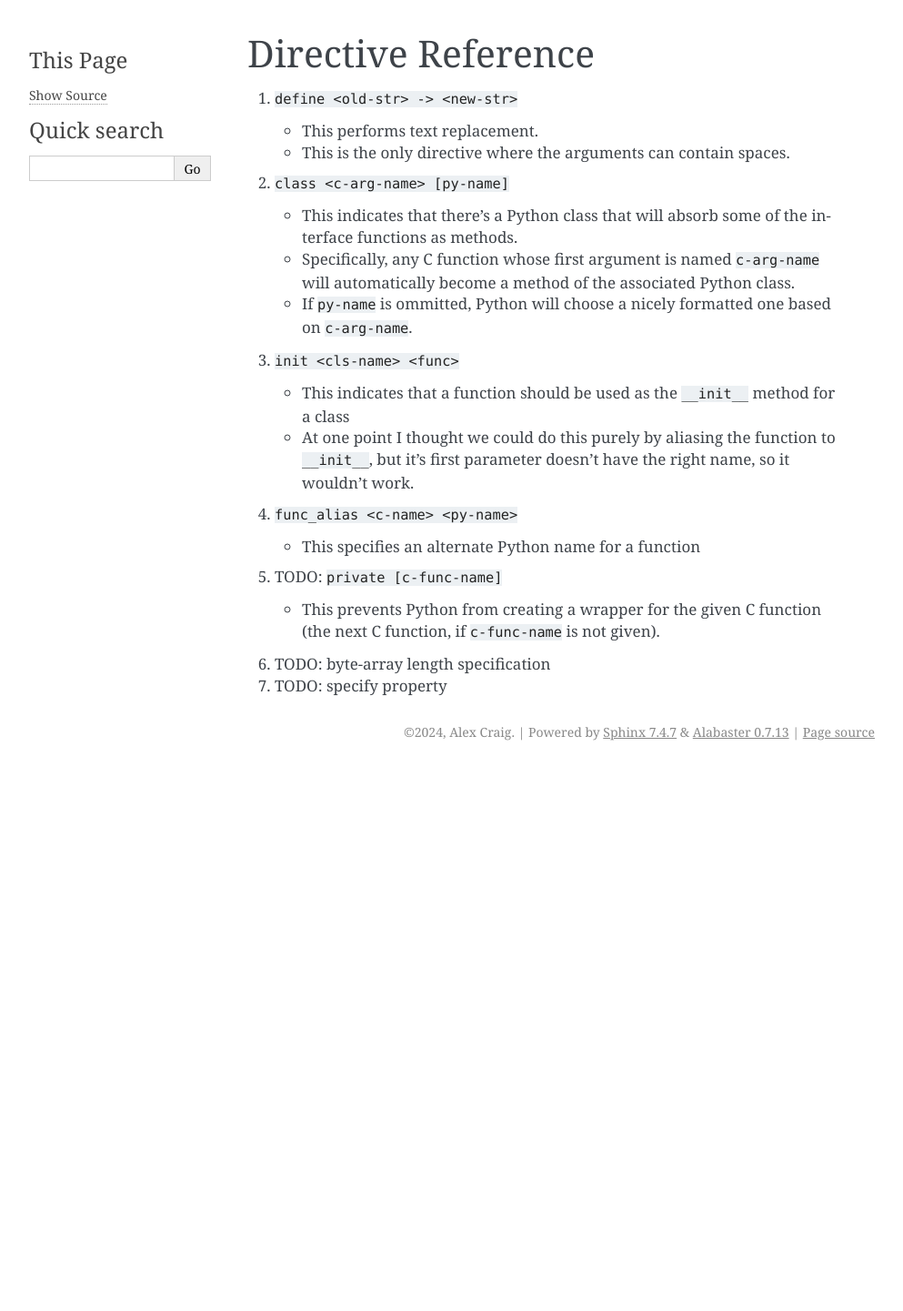
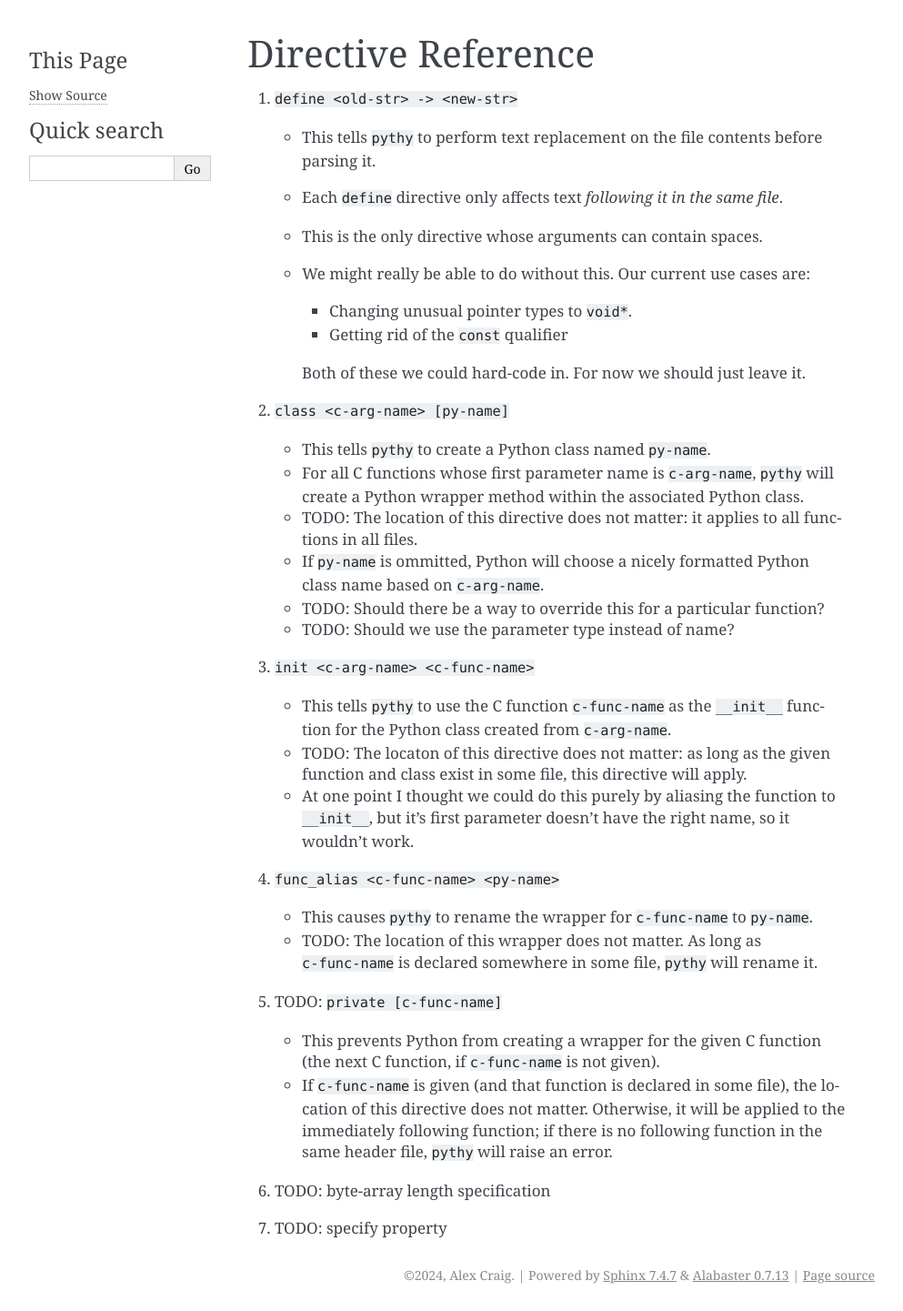
Before and after one commit to alexcraig777/pythy, a Sphinx documentation site: the page built from docs/directives.rst, in a window 1280 px wide. Shown: the whole page at 91% size, without its empty margins (148-1141 px from the left). Built offline with Sphinx 7.4.7, drawn with Linux system fonts in a browser that asks for light colours; before the commit the page ends 900 px from its top, so only the background shows below that.

Commit message:
Update directives documentation

```diff
--- a/docs/directives.rst
+++ b/docs/directives.rst
@@ -5,35 +5,63 @@ Directive Reference
 
 #. ``define <old-str> -> <new-str>``
 
-   * This performs text replacement.
-   * This is the only directive where the arguments can contain spaces.
+   * This tells ``pythy`` to perform text replacement on the file
+     contents before parsing it.
+   * Each ``define`` directive only affects text *following it in the
+     same file*.
+   * This is the only directive whose arguments can contain spaces.
+   * We might really be able to do without this. Our current use cases
+     are:
+
+     * Changing unusual pointer types to ``void*``.
+     * Getting rid of the ``const`` qualifier
+
+     Both of these we could hard-code in. For now we should just leave
+     it.
 
 #. ``class <c-arg-name> [py-name]``
 
-   * This indicates that there's a Python class that will absorb
-     some of the interface functions as methods.
-   * Specifically, any C function whose first argument is named
-     ``c-arg-name`` will automatically become a method of the
+   * This tells ``pythy`` to create a Python class named ``py-name``.
+   * For all C functions whose first parameter name is ``c-arg-name``,
+     ``pythy`` will create a Python wrapper method within the
      associated Python class.
+   * TODO: The location of this directive does not matter: it applies to
+     all functions in all files.
    * If ``py-name`` is ommitted, Python will choose a nicely formatted
-     one based on ``c-arg-name``.
+     Python class name based on ``c-arg-name``.
+   * TODO: Should there be a way to override this for a particular
+     function?
+   * TODO: Should we use the parameter type instead of name?
 
-#. ``init <cls-name> <func>``
+#. ``init <c-arg-name> <c-func-name>``
 
-   * This indicates that a function should be used as the
-     ``__init__`` method for a class
+   * This tells ``pythy`` to use the C function ``c-func-name``
+     as the ``__init__`` function for the Python class created from
+     ``c-arg-name``.
+   * TODO: The locaton of this directive does not matter: as long as the
+     given function and class exist in some file, this directive will
+     apply.
    * At one point I thought we could do this purely by aliasing the
      function to ``__init__``, but it's first parameter doesn't have the
      right name, so it wouldn't work.
 
-#. ``func_alias <c-name> <py-name>``
+#. ``func_alias <c-func-name> <py-name>``
 
-   * This specifies an alternate Python name for a function
+   * This causes ``pythy`` to rename the wrapper for ``c-func-name`` to
+     ``py-name``.
+   * TODO: The location of this wrapper does not matter. As long as
+     ``c-func-name`` is declared somewhere in some file, ``pythy`` will
+     rename it.
 
 #. TODO: ``private [c-func-name]``
 
    * This prevents Python from creating a wrapper for the given C
      function (the next C function, if ``c-func-name`` is not given).
+   * If ``c-func-name`` is given (and that function is declared in some
+     file), the location of this directive does not matter. Otherwise,
+     it will be applied to the immediately following function; if there
+     is no following function in the same header file, ``pythy`` will
+     raise an error.
 
 #. TODO: byte-array length specification
 
```
